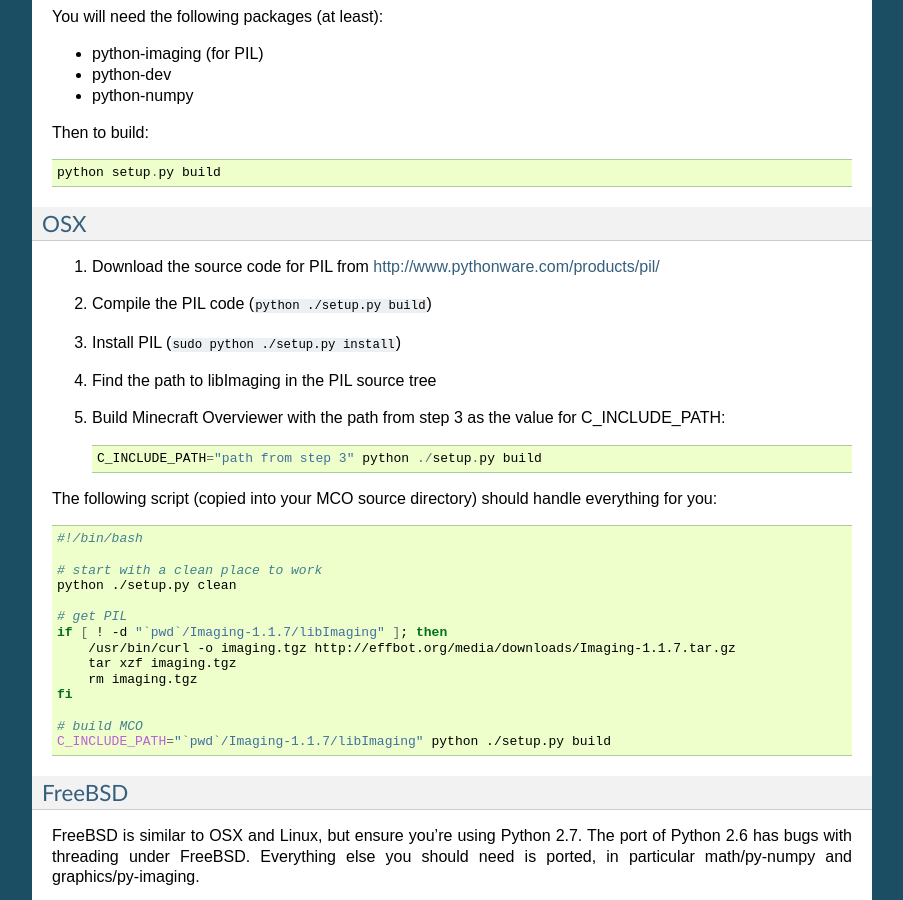
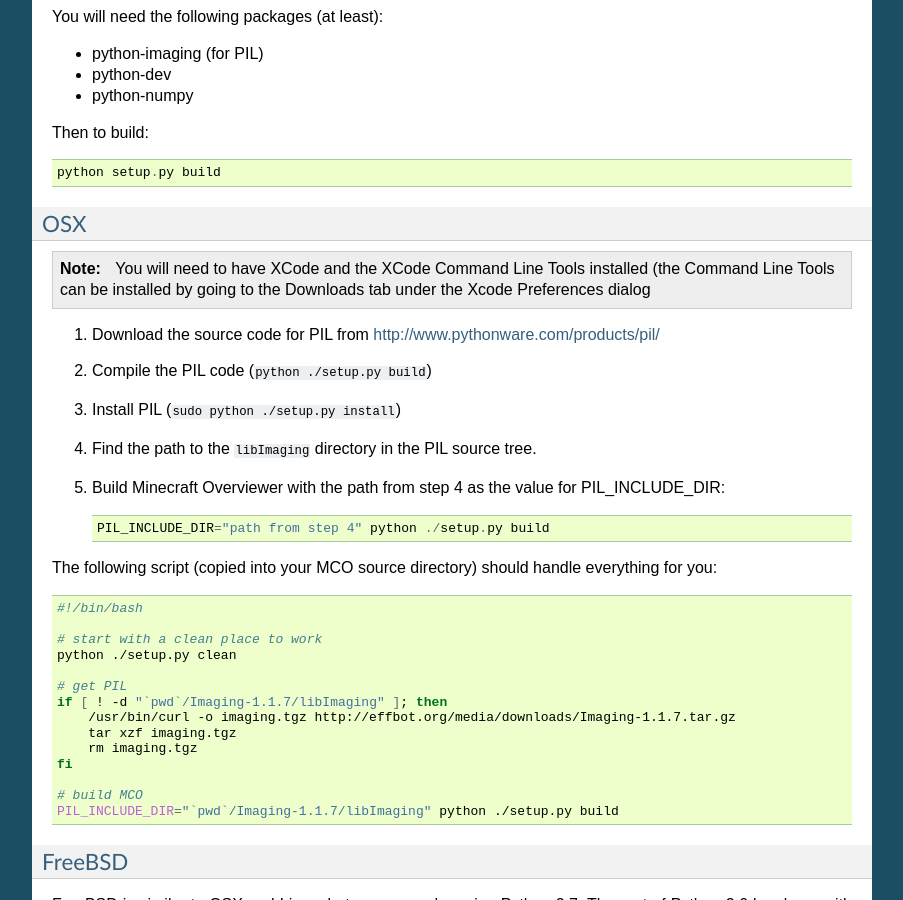
Before and after one commit to overviewer/Minecraft-Overviewer, a Sphinx documentation site: the page built from docs/building.rst, in a window 1280 px wide and 900 px high, scrolled down 1876 px. Shown: the whole window, without its empty margins (198-1101 px from the left). Built offline with Sphinx 7.4.7, drawn with Linux system fonts in a browser that asks for light colours.

Commit message:
OSX Build clarifications

```diff
--- a/docs/building.rst
+++ b/docs/building.rst
@@ -103,13 +103,19 @@
 OSX
 ---
 
+.. note::
+
+    You will need to have XCode and the XCode Command Line Tools installed (the
+    Command Line Tools can be installed by going to the Downloads tab under the
+    Xcode Preferences dialog
+
 1. Download the source code for PIL from http://www.pythonware.com/products/pil/
 2. Compile the PIL code (``python ./setup.py build``)
 3. Install PIL (``sudo python ./setup.py install``)
-4. Find the path to libImaging in the PIL source tree
-5. Build Minecraft Overviewer with the path from step 3 as the value for C_INCLUDE_PATH::
+4. Find the path to the ``libImaging`` directory in the PIL source tree.
+5. Build Minecraft Overviewer with the path from step 4 as the value for PIL_INCLUDE_DIR::
 
-    C_INCLUDE_PATH="path from step 3" python ./setup.py build
+    PIL_INCLUDE_DIR="path from step 4" python ./setup.py build
 
 The following script (copied into your MCO source directory) should handle everything for you:
 
@@ -128,7 +134,7 @@
     fi
 
     # build MCO
-    C_INCLUDE_PATH="`pwd`/Imaging-1.1.7/libImaging" python ./setup.py build
+    PIL_INCLUDE_DIR="`pwd`/Imaging-1.1.7/libImaging" python ./setup.py build
 
 FreeBSD
 -------
```
